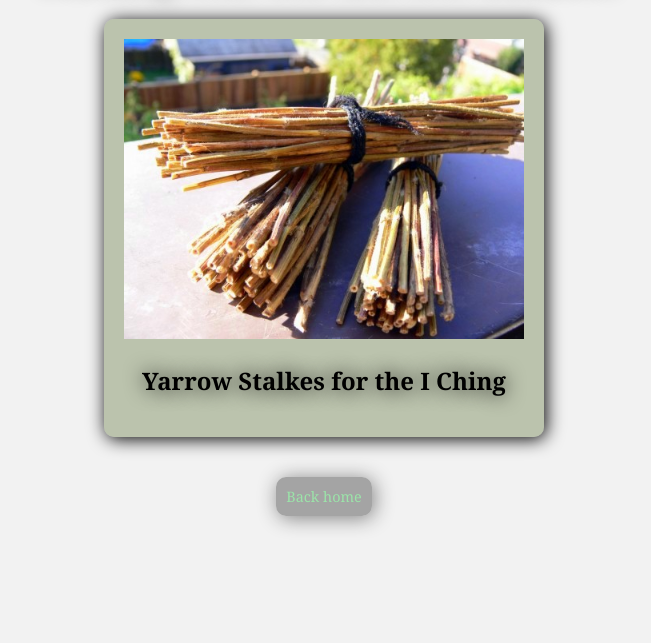
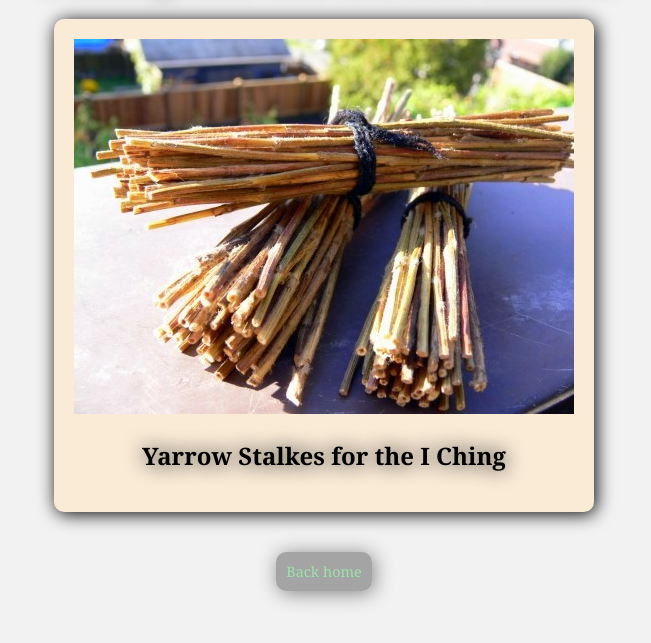
Before and after one commit to fyrfli/shadows, a plain HTML site: page index.html in a window 1280 px wide. In both pictures the pointer is over the element "Yarrow Stalkes for the I Ching". Shown: the part 67-710 px from the top of the page, without its empty margins (316-967 px from the left). Drawn offline with Linux system fonts and the light colour scheme.

Commit message:
Added transitions

```diff
--- a/styles/first.css
+++ b/styles/first.css
@@ -28,10 +28,19 @@ a:any-link {
      border-radius: 10px;
      text-align: center;
      text-shadow: 0 0 20px #000000;
+     /* transition-property: width;
+     transition-duration: 1s;
+     transition-delay: 1s; */
+     transition: width .5s linear, background-color .5s;
  }
 
  .card img {
      width: 100%;
+ }
+
+ .card:hover {
+     width: 500px;
+     background-color: antiquewhite;
  }
 
 
```
